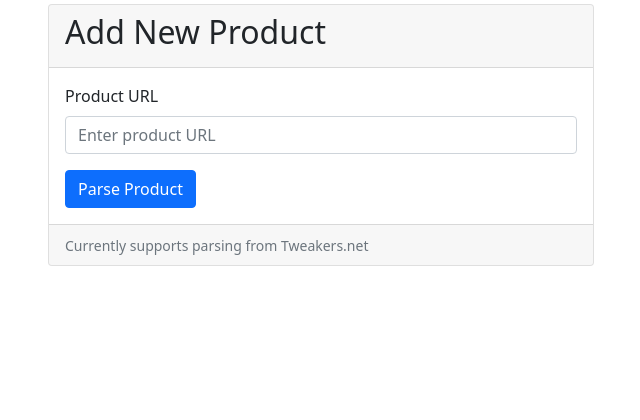
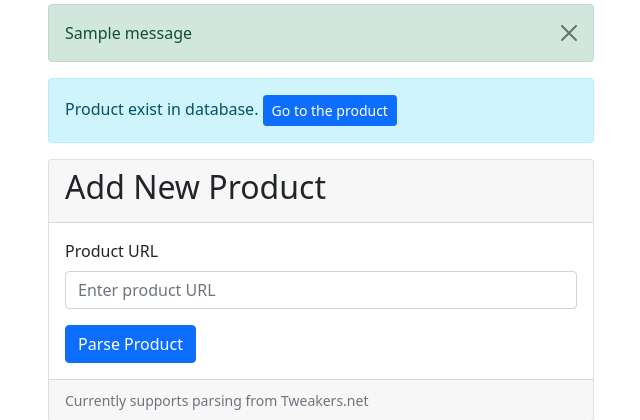
Before and after one commit to suminv/price_tracker_v3, a Django app: template products/templates/products/add_product.html in a window 1280 px wide. Shown: the part 56-476 px from the top of the page, without its empty margins (319-959 px from the left). Run offline with Django 5.2, Linux system fonts and the light colour scheme; the template is opened without the code that fills it: values that come from a table or form of the project are taken from there, others are empty; tables that the repository leaves empty hold one stand-in row (values such as "Sample post"); one stand-in notice (Sample message) is shown.

Commit message:
feat: added check, if product exict in database go to product page.

```diff
--- a/products/templates/products/add_product.html
+++ b/products/templates/products/add_product.html
@@ -1,33 +1,53 @@
-{% extends 'products/base.html' %}
+{% extends 'products/base.html' %} {% block content %}
 
-{% block content %}
 <div class="row justify-content-center">
   <div class="col-md-6">
+    {% if messages %} {% for message in messages %}
+    <div
+      class="alert alert-{{ message.tags }} alert-dismissible fade show"
+      role="alert"
+    >
+      {{ message }}
+      <button
+        type="button"
+        class="btn-close"
+        data-bs-dismiss="alert"
+        aria-label="Close"
+      ></button>
+    </div>
+    {% endfor %} {% endif %}
+
+    <!-- Add information about an existing product, if there is one-->
+    {% if existing_product %}
+    <div class="alert alert-info">
+      Product exist in database.
+      <a
+        href="{% url 'product_detail' pk=existing_product.pk %}"
+        class="btn btn-sm btn-primary"
+        >Go to the product</a
+      >
+    </div>
+    {% endif %}
+
     <div class="card">
       <div class="card-header">
         <h2>Add New Product</h2>
       </div>
       <div class="card-body">
         <form method="post">
-                    {% csrf_token %}
-
-                    {% if form.non_field_errors %}
+          {% csrf_token %} {% if form.non_field_errors %}
           <div class="alert alert-danger">
-                        {% for error in form.non_field_errors %}
-                            {{ error }}
-                        {% endfor %}
+            {% for error in form.non_field_errors %} {{ error }} {% endfor %}
           </div>
           {% endif %}
 
           <div class="mb-3">
-                        <label for="{{ form.url.id_for_label }}" class="form-label">Product URL</label>
-                        {{ form.url }}
-
-                        {% if form.url.errors %}
+            <label for="{{ form.url.id_for_label }}" class="form-label"
+              >Product URL</label
+            >
+            {{ form.url }} {% if form.url.errors %}
             <div class="text-danger">
-                            {% for error in form.url.errors %}
-                                {{ error }}
-                            {% endfor %}
+              {% for error in form.url.errors %} {{ error }} {% endfor %}
             </div>
             {% endif %}
           </div>
```
Also changed, not shown: products/views.py (+19 -1 lines). Lines whose indentation alone changed are shown as unchanged.
